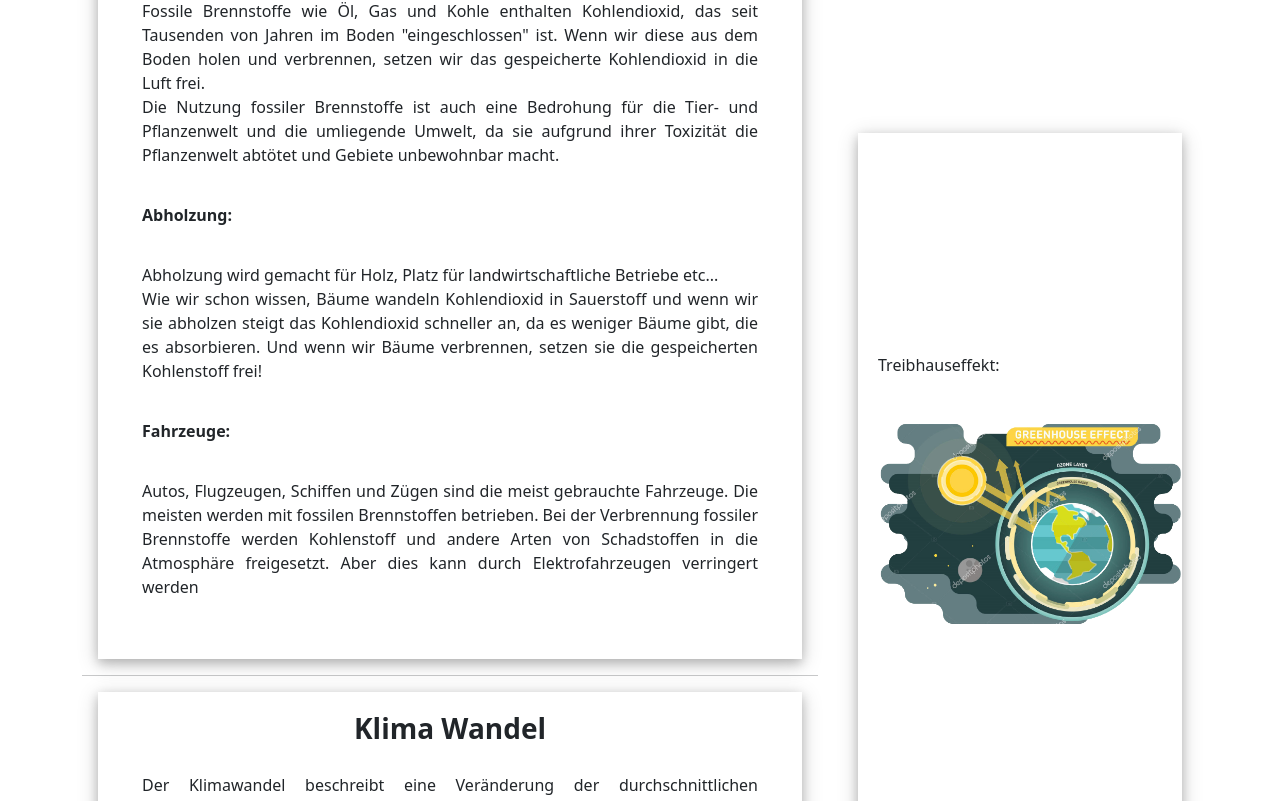
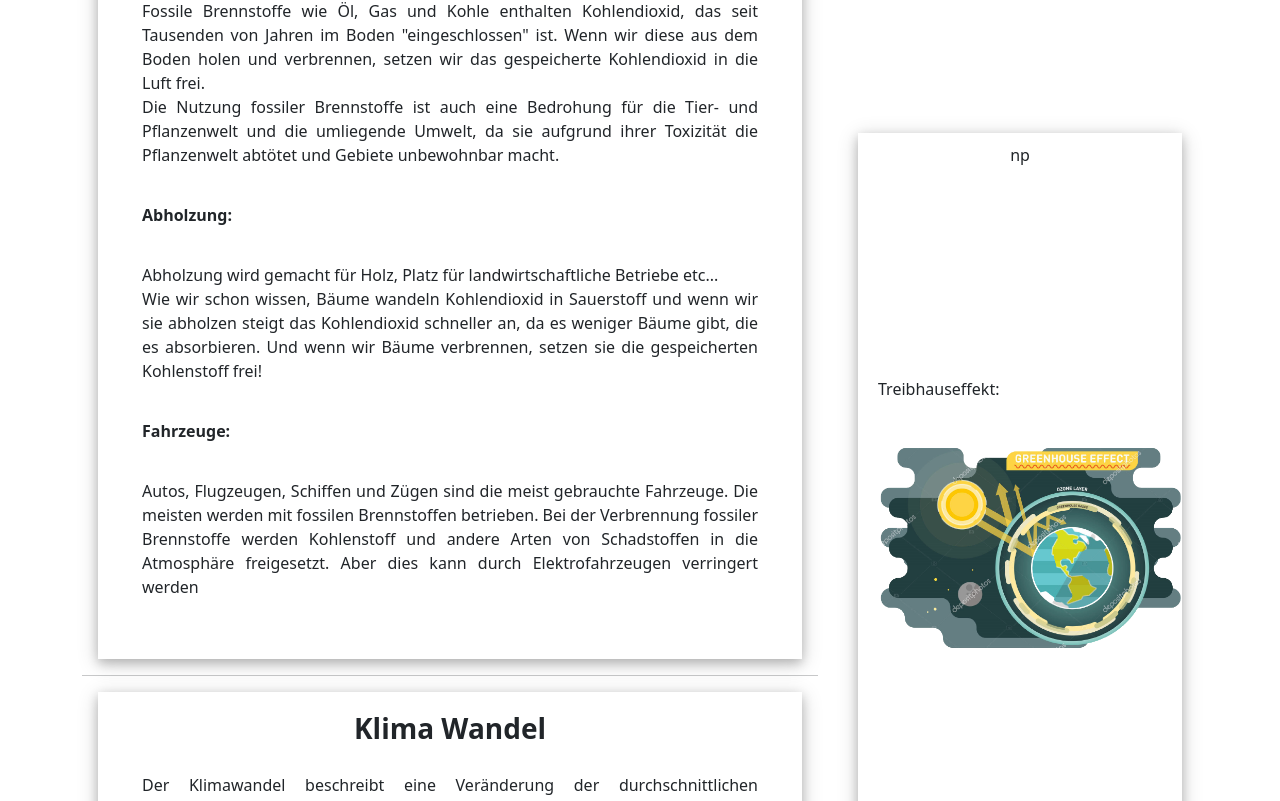
Before and after one commit to BZZ-ab20c/BZZ-ab20c.github.io, a React (Create React App) app in the folder client/: page /klima in a window 1280 px wide. Shown: the part 2212-3013 px from the top of the page. Built offline with nearby package versions, Linux system fonts and the light colour scheme.

Commit message:
sdasdasd

```diff
--- a/client/src/pages/Klima.js
+++ b/client/src/pages/Klima.js
@@ -207,7 +207,7 @@ const Klima = () => {
                         <img src={Orbit} alt="ErdWinkel" style={{width: '60%', margin: '10px'}}/>
                         </div>
                         <div style={{height: '840px'}}/>
-                        <div className="myCard">
+                        <div className="myCard">np
                         <div style={{height: '200px'}}/>
                         <p>Treibhauseffekt:</p>
                         <img src={GreenHouseEffect} alt="Treibhauseffekt" style={{width: '100%', margin: '10px'}}/>
```
